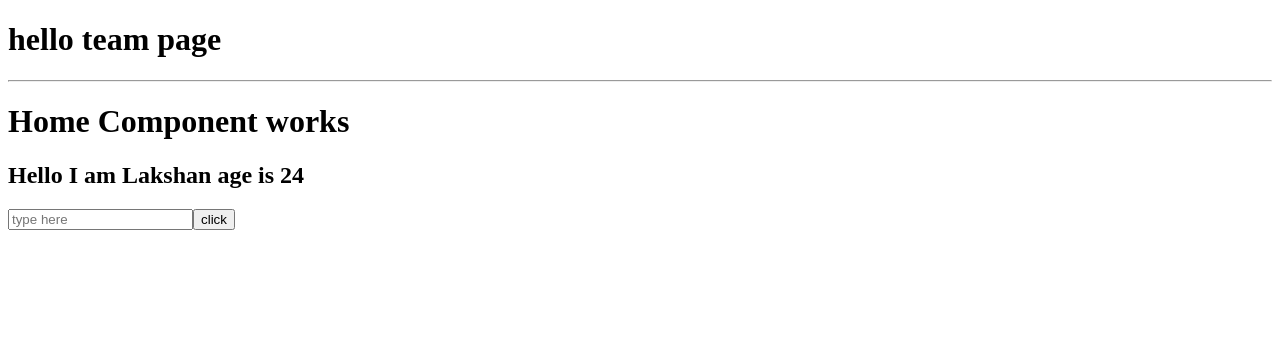
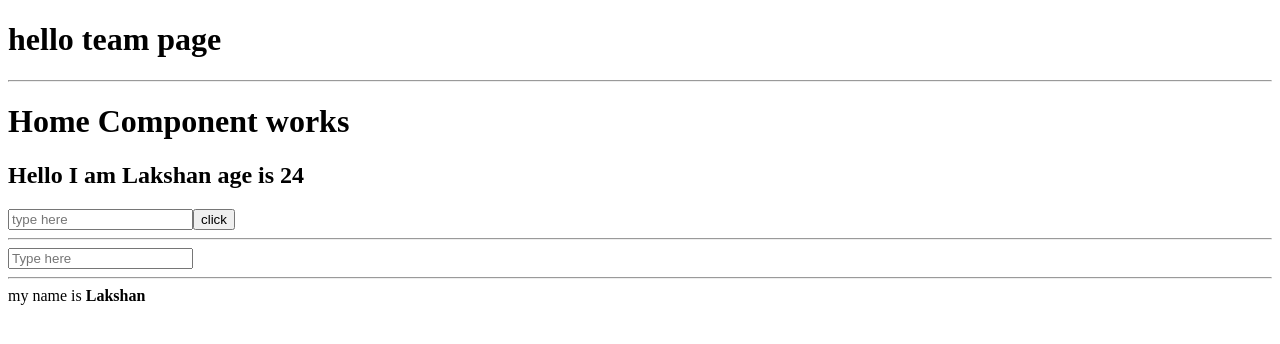
Before and after one commit to My-Practice-Playground/Angular-Basics-Routing, an Angular app: page / in a window 1280 px wide. Shown: the top 344 px of the page. Built offline with nearby package versions, Linux system fonts and the light colour scheme.

Commit message:
2-way databinding with intopolation + event binding

```diff
--- a/package.json
+++ b/package.json
@@ -18,6 +18,7 @@
     "@angular/platform-browser": "^16.2.0",
     "@angular/platform-browser-dynamic": "^16.2.0",
     "@angular/router": "^16.2.0",
+    "bootstrap": "^5.3.1",
     "rxjs": "~7.8.0",
     "tslib": "^2.3.0",
     "zone.js": "~0.13.0"
--- a/src/app/home/app.home.component.html
+++ b/src/app/home/app.home.component.html
@@ -1,13 +1,25 @@
 <h1>Home Component works</h1>
 
 <!-----------------------data binding-------------------->
+
 <!--//interpolation-->
 <h2>Hello I am {{name}} age is {{age}} </h2>
 
 <!--//property binding-->
 <!--<img [src]="image" [width]="width">-->
 
-<!--//event binding-->
+<!--//event binding in one way-->
 <input #myVar placeholder="type here" type="text"
        width="50px">
 <button (click)="printData(myVar.value)" type="button">click</button>
+<hr>
+
+
+<!--two way data binding-->
+<input
+  #myElement
+  type="input"
+  placeholder="Type here"
+  (keyup)="name=myElement.value">
+<hr>
+my name is  <strong>{{name}}</strong>
--- a/src/index.html
+++ b/src/index.html
@@ -8,7 +8,6 @@
   <link rel="icon" type="image/x-icon" href="favicon.ico">
 </head>
 <body>
-
   <!-- <h1>My Angular App</h1> -->
     <app-root></app-root>
 </body>
```
Also changed, not shown: 1 other file (tests, documents, lock files or other folders).
